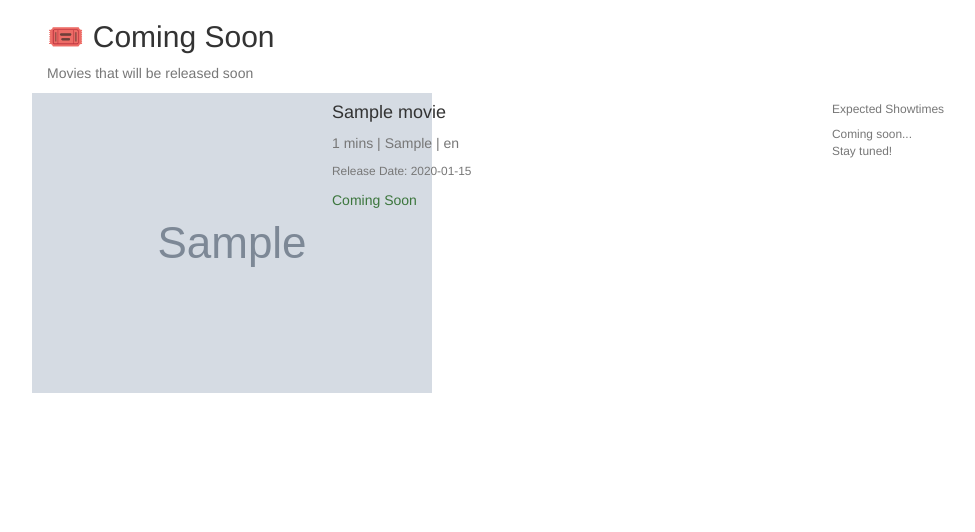
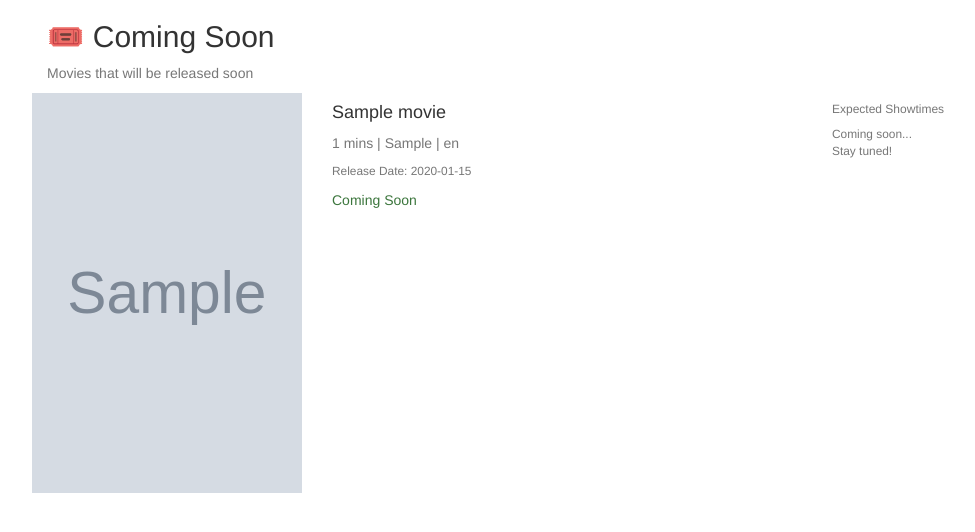
Before and after one commit to ChanTakChing-2526/project, a Flask app: template app/templates/upcoming.html.j2 in a window 1280 px wide. Shown: the part 86-618 px from the top of the page, without its empty margins (23-998 px from the left). Run offline with Flask 3, Linux system fonts and the light colour scheme; the template is opened without the code that fills it: values that come from a table or form of the project are taken from there, others are empty; tables that the repository leaves empty hold one stand-in row (values such as "Sample post"); grey boxes marked "Sample" are stand-in pictures; some libraries are stand-ins or nearby versions.

Commit message:
dataupdate

```diff
--- a/app/templates/upcoming.html.j2
+++ b/app/templates/upcoming.html.j2
@@ -12,8 +12,7 @@
                             <div class="col-md-3">
                                 {% if movie.poster_url %}
                                     <img src="{{ movie.poster_url }}"
-                                         class="img-fluid h-100"
-                                         style="object-fit: cover"
+                                         class="img-fluid poster-img"
                                          alt="{{ movie.moviename }}">
                                 {% else %}
                                     <div class="bg-light d-flex align-items-center justify-content-center h-100"
@@ -54,4 +53,12 @@
             {% endfor %}
         </div>
     </div>
+
+    <style>
+    .poster-img {
+        width: 100%;
+        height: 400px;
+        object-fit: cover;
+    }
+    </style>
 {% endblock %}
```
Also changed, not shown: all_data.py (+7 -2 lines), app/templates/movie_list.html.j2 (+5 -6 lines).
